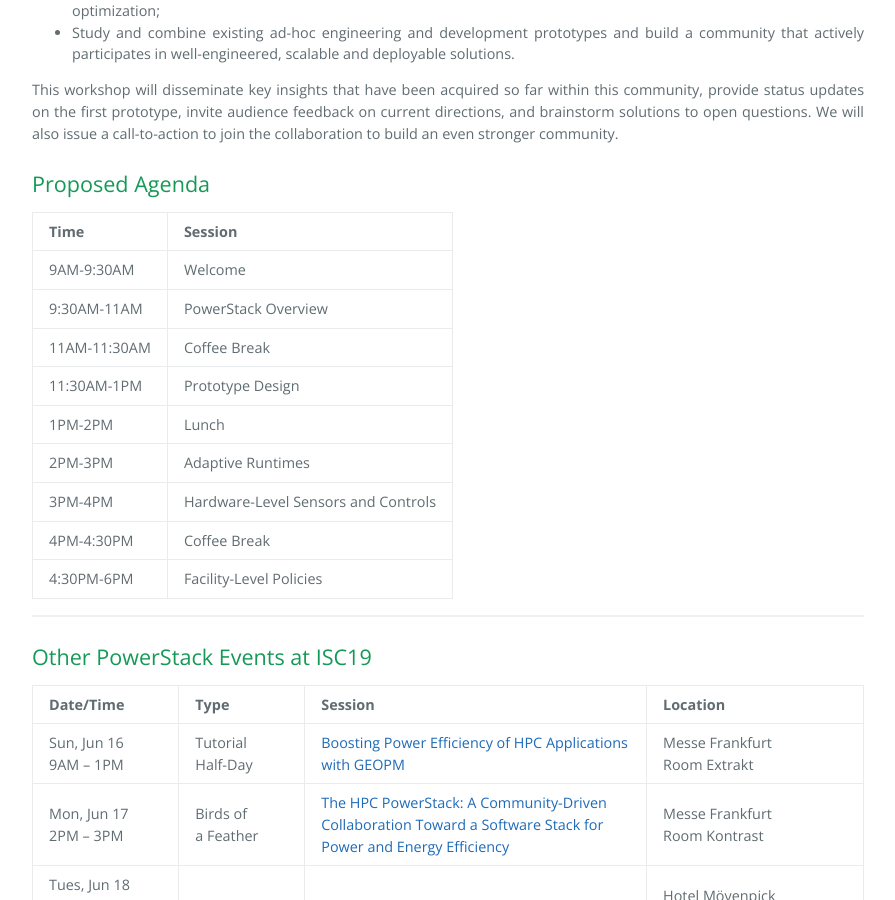
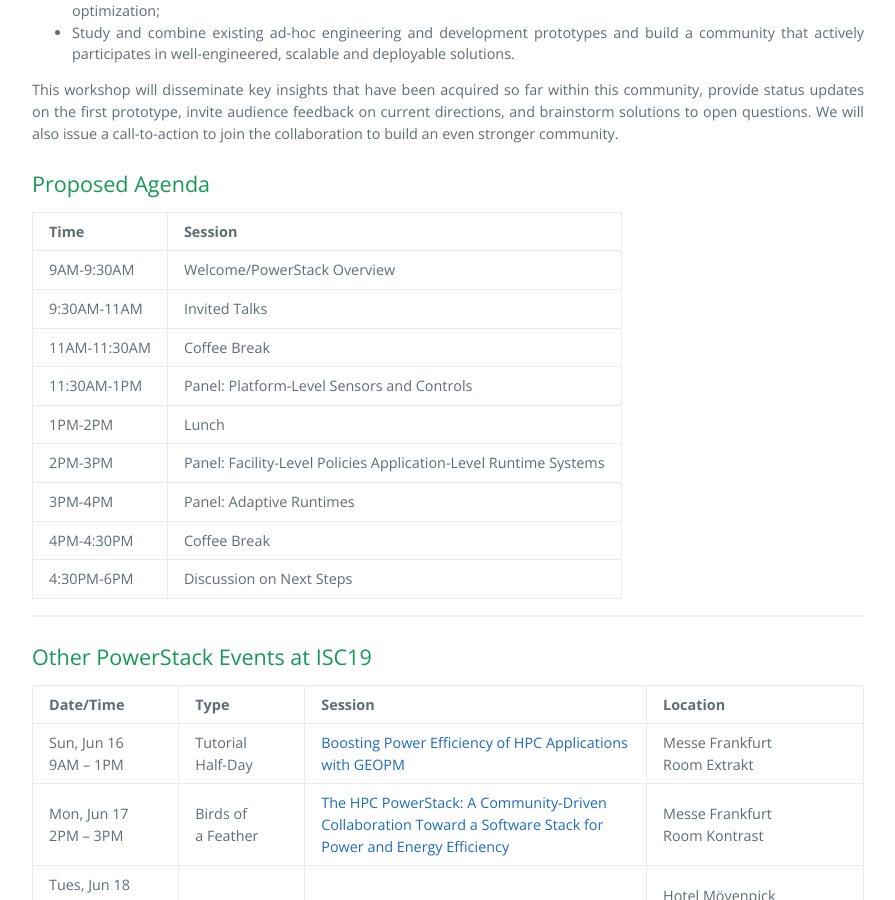
Before and after one commit to HPCPowerStack/hpcpowerstack.github.io, a Jekyll site: the page built from isc19-workshop.md, in a window 1280 px wide and 900 px high, scrolled down 814 px. Shown: the whole window, without its empty margins (192-1087 px from the left). Built offline with Jekyll 4.4.1, drawn with Linux system fonts in a browser that asks for light colours; the repository's description, which GitHub fills in, is left out.

Commit message:
Update ISC19 workshop agenda

```diff
--- a/isc19-workshop.md
+++ b/isc19-workshop.md
@@ -40,17 +40,17 @@ build an even stronger community.
 
 ## Proposed Agenda
 
-| Time         | Session                             |
-|--------------|-------------------------------------|
-| 9AM-9:30AM   | Welcome                             |
-| 9:30AM-11AM  | PowerStack Overview                 |
-| 11AM-11:30AM | Coffee Break                        |
-| 11:30AM-1PM  | Prototype Design                    |
-| 1PM-2PM      | Lunch                               |
-| 2PM-3PM      | Adaptive Runtimes                   |
-| 3PM-4PM      | Hardware-Level Sensors and Controls |
-| 4PM-4:30PM   | Coffee Break                        |
-| 4:30PM-6PM   | Facility-Level Policies             |
+| Time         | Session                                                          |
+|--------------|------------------------------------------------------------------|
+| 9AM-9:30AM   | Welcome/PowerStack Overview                                      |
+| 9:30AM-11AM  | Invited Talks                                                    |
+| 11AM-11:30AM | Coffee Break                                                     |
+| 11:30AM-1PM  | Panel: Platform-Level Sensors and Controls                       |
+| 1PM-2PM      | Lunch                                                            |
+| 2PM-3PM      | Panel: Facility-Level Policies Application-Level Runtime Systems |
+| 3PM-4PM      | Panel: Adaptive Runtimes                                         |
+| 4PM-4:30PM   | Coffee Break                                                     |
+| 4:30PM-6PM   | Discussion on Next Steps                                         |
 
 ---
 
```
